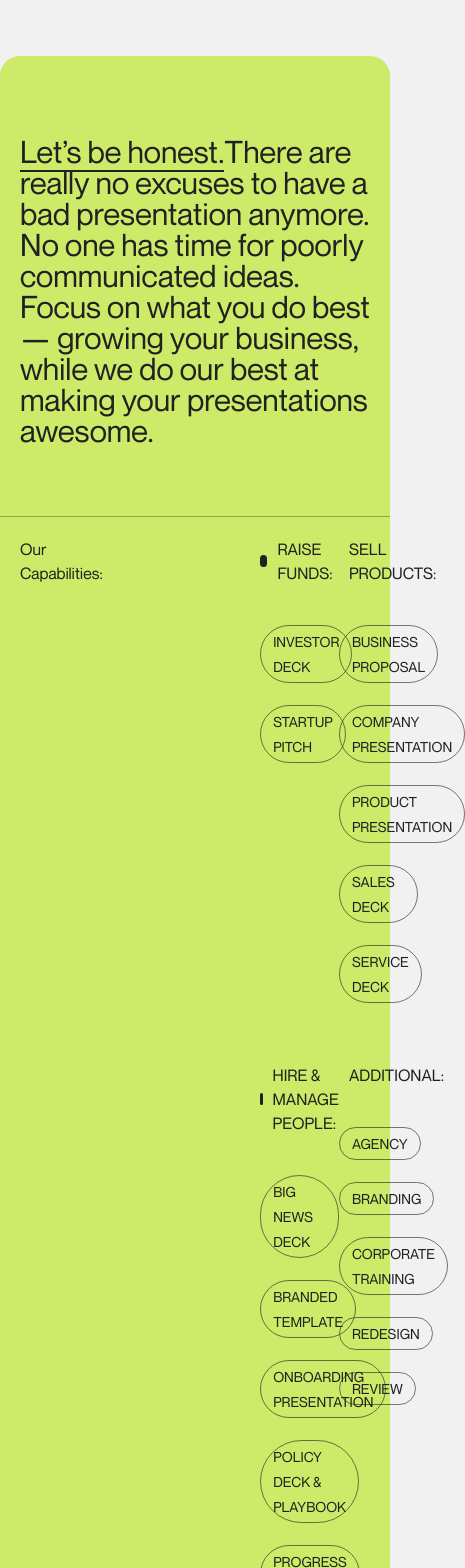
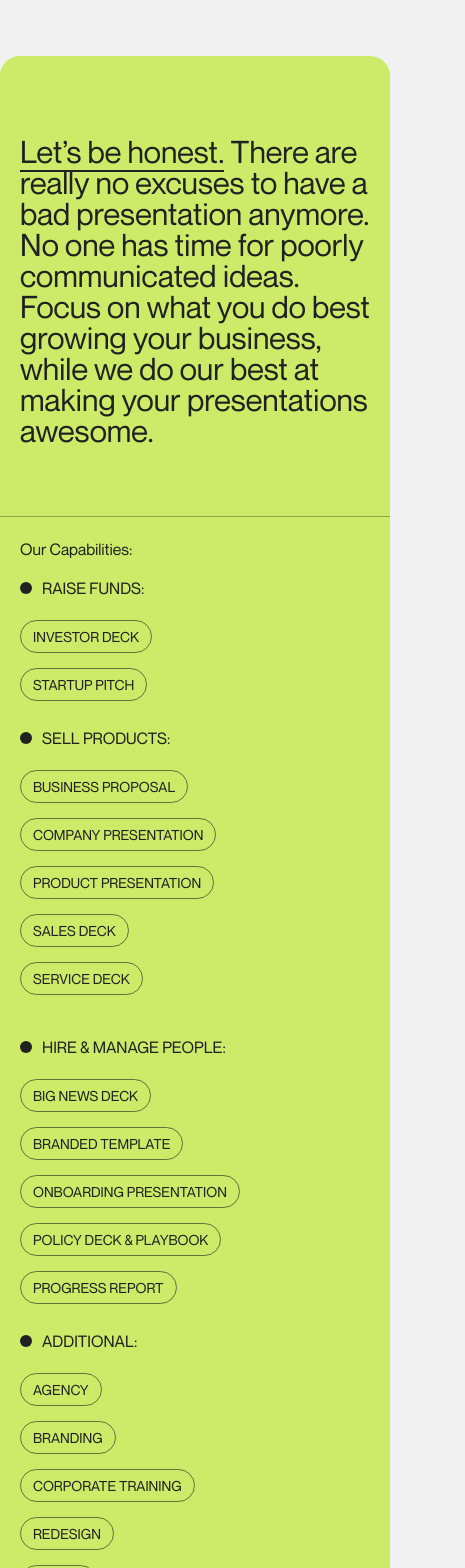
Before and after one commit to devwithzain/ochi-website-clone, a Next.js app: page /services in a window 390 px wide. Shown: the part 2120-3688 px from the top of the page, 465 px wide, since content can reach past the window. Built offline with nearby package versions, Linux system fonts and the light colour scheme.

Commit message:
modified

```diff
--- a/container/services-page/Capibilyties.tsx
+++ b/container/services-page/Capibilyties.tsx
@@ -12,26 +12,27 @@ export default function Capibilyties() {
 			<div className="w-[82%] sm:w-full xm:w-full padding-x mb-[70px]">
 				<h1 className="sub-heading font-medium font-NeueMontreal text-secondry">
 					<span className="link-flash cursor-pointer">Let’s be honest.</span>
-					There are really no excuses to have a bad presentation anymore. No one
-					has time for poorly communicated ideas. Focus on what you do best —
+					&nbsp;There are really no excuses to have a bad presentation anymore.
+					No one has time for poorly communicated ideas. Focus on what you do
+					best <span className="sm:hidden xm:hidden">—</span>
 					growing your business, while we do our best at &nbsp;
 					<span className="link-flash cursor-pointer">
 						making your presentations awesome.
 					</span>
 				</h1>
 			</div>
-			<div className="w-full flex justify-between py-[20px] padding-x border-t border-[#21212155]">
+			<div className="w-full flex sm:flex-col xm:flex-col justify-between py-[20px] padding-x border-t border-[#21212155] sm:gap-[15px] xm:gap-[15px]">
 				<div className="w-[10%] sm:w-full xm:w-full">
 					<h3 className="paragraph font-medium text-secondry font-NeueMontreal">
 						Our Capabilities:
 					</h3>
 				</div>
-				<div className="w-[90%] flex flex-col gap-y-[50px]">
+				<div className="w-[90%] flex flex-col gap-y-[30px]">
 					{serviceCapaybilitiesItem.map((item) => (
 						<div
-							className="w-full flex justify-between"
+							className="w-full flex sm:flex-col xm:flex-col justify-between sm:gap-[15px] xm:gap-[15px]"
 							key={item.id}>
-							<div className="w-[40%] flex justify-end mr-[150px]">
+							<div className="w-[40%] flex justify-end mr-[150px] sm:hidden xm:hidden">
 								{hovered && item.id === 1 ? (
 									<Image
 										src={item.src1}
@@ -53,8 +54,8 @@ export default function Capibilyties() {
 									)
 								)}
 							</div>
-							<div className="w-[25%]">
-								<div className="flex gap-x-[10px] flex-col pb-[20px]">
+							<div className="w-[25%] sm:w-full xm:w-full">
+								<div className="flex gap-x-[10px] flex-col">
 									<div className="flex items-center gap-x-[10px] pb-[20px]">
 										<span className="w-[12px] h-[12px] rounded-full bg-secondry" />
 										<h1 className="paragraph uppercase font-medium font-NeueMontreal text-secondry">
@@ -63,7 +64,7 @@ export default function Capibilyties() {
 									</div>
 								</div>
 								<div
-									className="flex flex-col gap-y-[12px]"
+									className="flex flex-col gap-y-[5px]"
 									onMouseEnter={() => setHovered(item.id === 1 && true)}
 									onMouseLeave={() => setHovered(item.id === 1 && false)}>
 									{item.links1.map((link) => (
@@ -75,8 +76,8 @@ export default function Capibilyties() {
 									))}
 								</div>
 							</div>
-							<div className="w-[25%]">
-								<div className="flex gap-x-[10px] flex-col pb-[20px]">
+							<div className="w-[25%] sm:w-full xm:w-full">
+								<div className="flex gap-x-[10px] flex-col">
 									<div className="flex items-center gap-x-[10px] pb-[20px]">
 										<span className="w-[12px] h-[12px] rounded-full bg-secondry" />
 										<h1 className="paragraph uppercase font-medium font-NeueMontreal text-secondry">
@@ -85,7 +86,7 @@ export default function Capibilyties() {
 									</div>
 								</div>
 								<div
-									className="flex flex-col gap-y-[12px]"
+									className="flex flex-col gap-y-[5px]"
 									onMouseEnter={() => setHovered1(item.id === 1 && true)}
 									onMouseLeave={() => setHovered1(item.id === 1 && false)}>
 									{item.links2.map((link) => (
```
